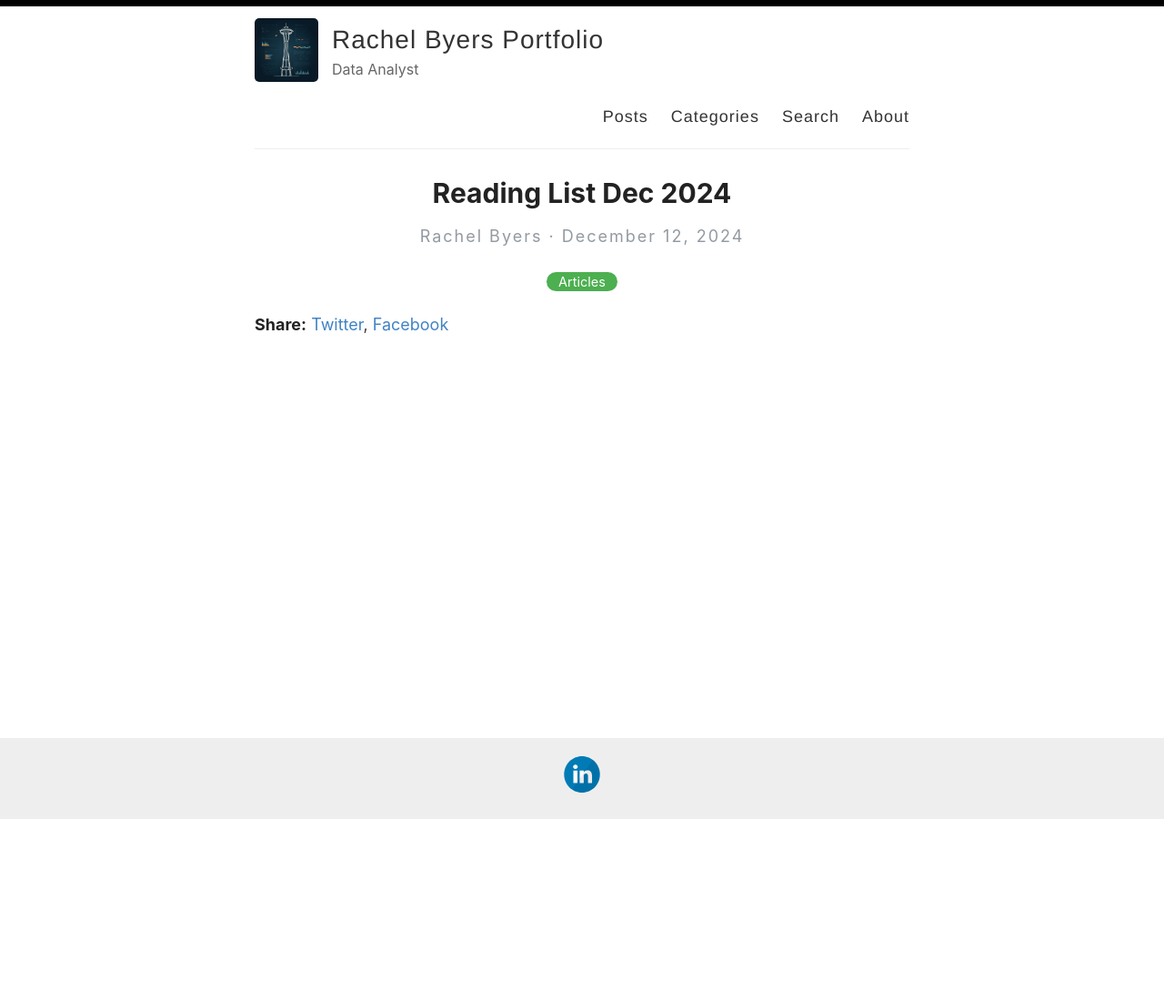
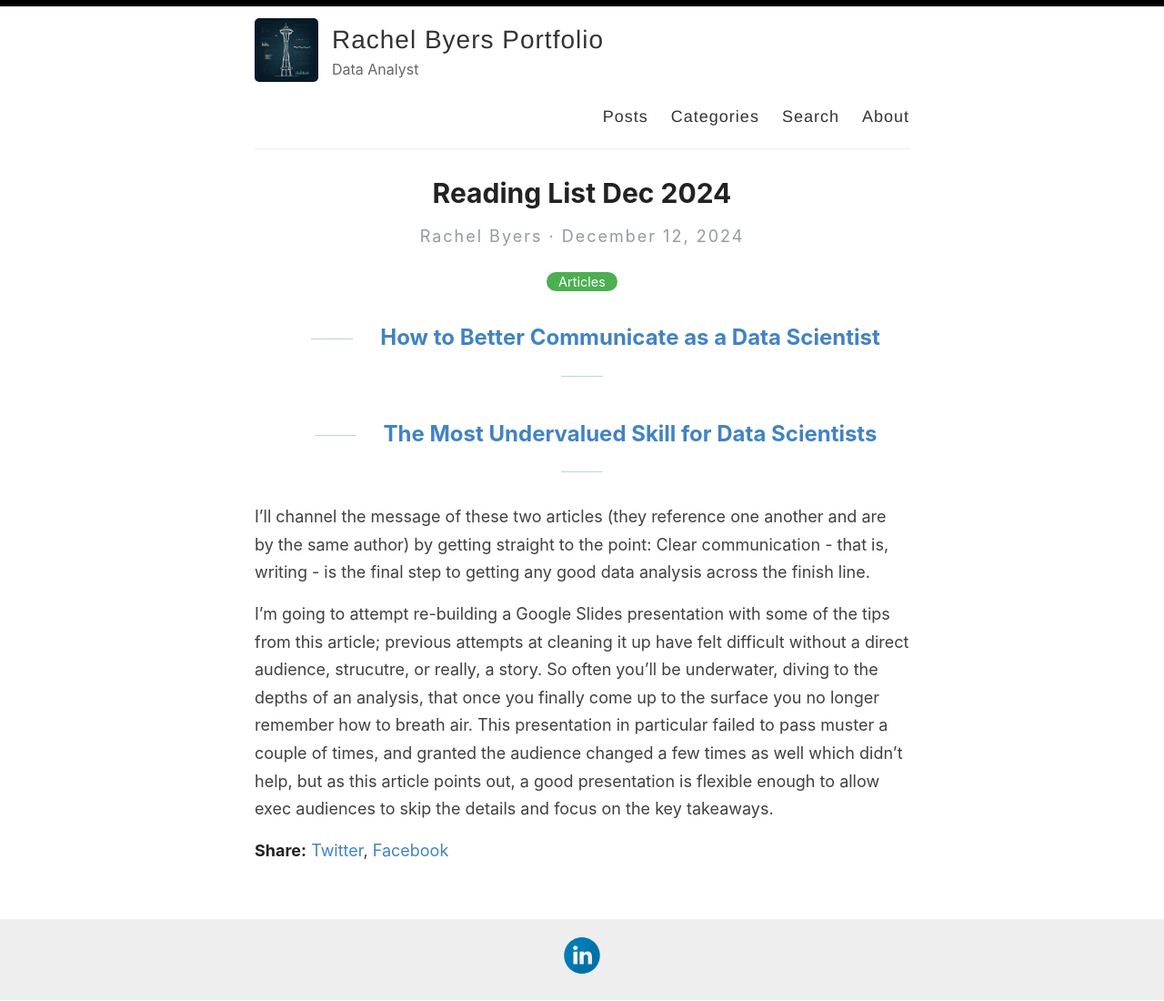
Before and after one commit to rbyers18/github-portfolio, a Jekyll site: the page built from _posts/2024-12-12-Reading-List-Dec-2024.md, in a window 1280 px wide. Shown: the whole page at 91% size. Built offline with Jekyll 4.4.1, drawn with Linux system fonts in a browser that asks for light colours; before the commit the page ends 901 px from its top, so only the background shows below that.

Commit message:
Update 2024-12-12-Reading-List-Dec-2024.md

```diff
--- a/_posts/2024-12-12-Reading-List-Dec-2024.md
+++ b/_posts/2024-12-12-Reading-List-Dec-2024.md
@@ -4,3 +4,10 @@ title: Reading List Dec 2024
 categories: [Articles]
 excerpt: Articles I found interesting this month!
 ---
+
+## [How to Better Communicate as a Data Scientist](https://www.divingintodata.com/p/how-to-better-communicate-as-a-data-scientist-6fc5428d3143)
+## [The Most Undervalued Skill for Data Scientists](https://towardsdatascience.com/the-most-undervalued-skill-for-data-scientists-e0e0d7709321)
+
+I'll channel the message of these two articles (they reference one another and are by the same author) by getting straight to the point: Clear communication - that is, writing - is the final step to getting any good data analysis across the finish line.
+
+I'm going to attempt re-building a Google Slides presentation with some of the tips from this article; previous attempts at cleaning it up have felt difficult without a direct audience, strucutre, or really, a story. So often you'll be underwater, diving to the depths of an analysis, that once you finally come up to the surface you no longer remember how to breath air. This presentation in particular failed to pass muster a couple of times, and granted the audience changed a few times as well which didn't help, but as this article points out, a good presentation is flexible enough to allow exec audiences to skip the details and focus on the key takeaways.
```
